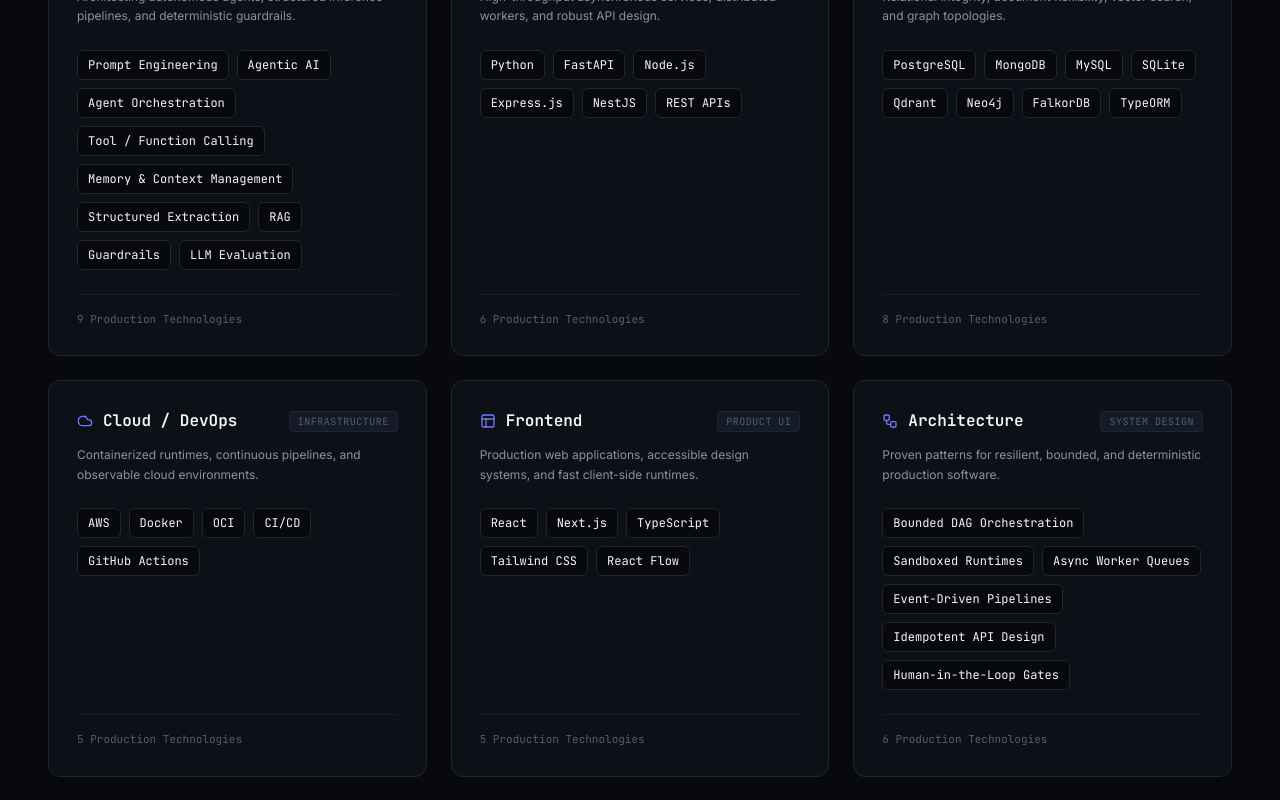
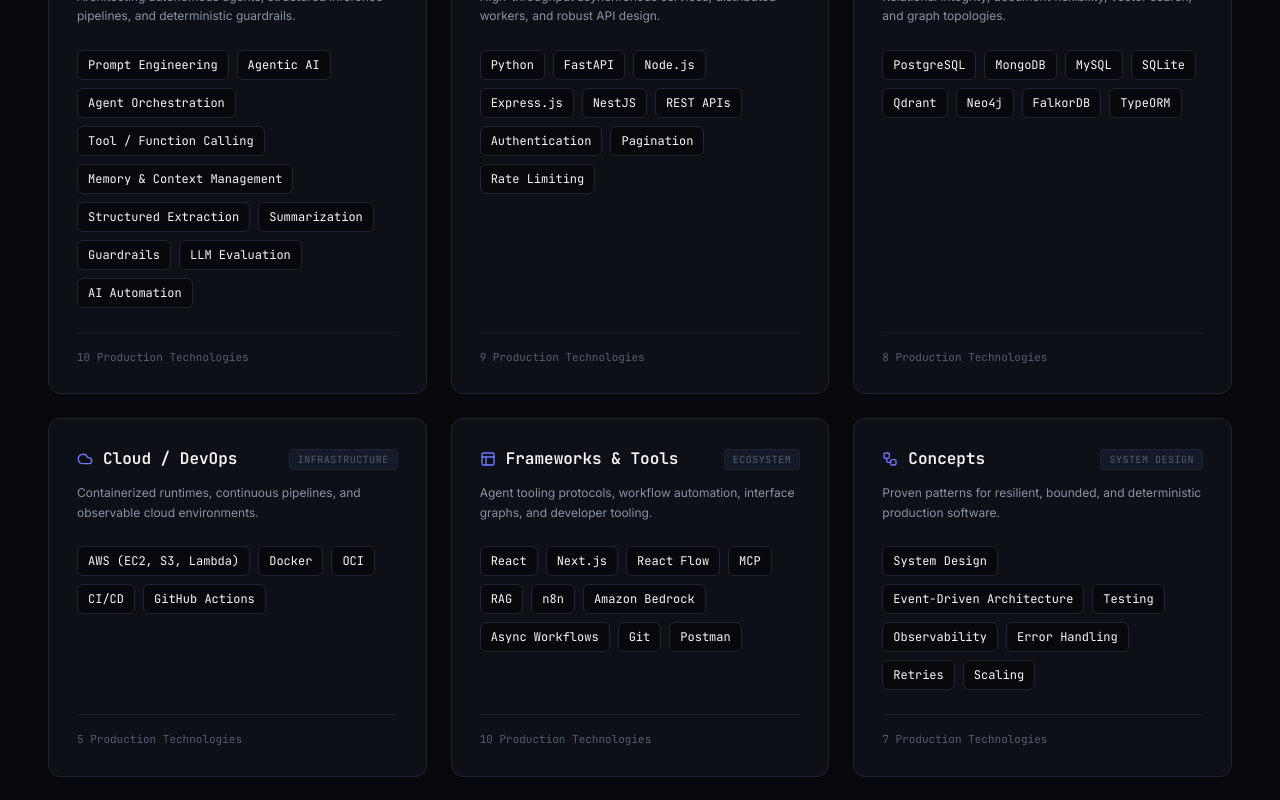
Before and after one commit to gaurav21-05/portfolio, a Next.js app: page / in a window 1280 px wide. Shown: the part 5520-6320 px from the top of the page. Built offline with nearby package versions, Linux system fonts and the light colour scheme; no server answers.

Commit message:
feat: add resume modal, tech stack components, and achievements data

```diff
--- a/components/ResumeModal.tsx
+++ b/components/ResumeModal.tsx
@@ -162,6 +162,16 @@ export function ResumeModal({ isOpen, onClose }: ResumeModalProps) {
               >
                 <Code2 className="w-3.5 h-3.5 text-[#6D7CFF]" />
                 <span>leetcode.com/u/gauravrawatop</span>
+              </a>
+
+              <a
+                href="https://portfolio-jade-three-76.vercel.app"
+                target="_blank"
+                rel="noopener noreferrer"
+                className="flex items-center gap-1.5 hover:text-[#6D7CFF] transition-colors"
+              >
+                <ExternalLink className="w-3.5 h-3.5 text-[#6D7CFF]" />
+                <span>portfolio-jade-three-76.vercel.app</span>
               </a>
             </div>
           </div>
@@ -338,7 +348,7 @@ export function ResumeModal({ isOpen, onClose }: ResumeModalProps) {
               </div>
               <div className="mt-1 flex flex-col sm:flex-row sm:items-center justify-between gap-1">
                 <span className="text-sm text-[#F5F7FB] font-medium">
-                  B.Tech. — Industrial IoT (IIoT)
+                  B.Tech. — Industrial IoT (IIoT) | CGPA: 8.2/10
                 </span>
                 <span className="text-xs font-mono text-[#6D7CFF]">Sept 2023 – July 2027</span>
               </div>
@@ -412,6 +422,13 @@ export function ResumeModal({ isOpen, onClose }: ResumeModalProps) {
               <div className="flex items-start gap-2.5 p-3 rounded-lg bg-[#08090D] border border-[#202532]">
                 <CheckCircle2 className="w-4 h-4 text-[#6D7CFF] shrink-0 mt-0.5" />
                 <span>
+                  <strong className="text-[#F5F7FB]">Solved 597+ problems on LeetCode:</strong> 170 Easy / 319 Medium / 108 Hard • Rank 145,641 globally • 11 badges (<code className="text-[#6D7CFF] font-mono text-xs">gauravrawatop</code>).
+                </span>
+              </div>
+
+              <div className="flex items-start gap-2.5 p-3 rounded-lg bg-[#08090D] border border-[#202532]">
+                <CheckCircle2 className="w-4 h-4 text-[#6D7CFF] shrink-0 mt-0.5" />
+                <span>
                   <strong className="text-[#F5F7FB]">Deutsche Telekom & Cursor Hackathon:</strong> Built Apex AI,
                   an agentic AI coding orchestration platform with planning, execution, validation, rollback, and human approval.
                 </span>
--- a/components/Stack.tsx
+++ b/components/Stack.tsx
@@ -12,6 +12,8 @@ export function Stack() {
     Backend: <Terminal className="w-4 h-4 text-[#6D7CFF]" />,
     Databases: <Database className="w-4 h-4 text-[#6D7CFF]" />,
     "Cloud / DevOps": <Cloud className="w-4 h-4 text-[#6D7CFF]" />,
+    "Frameworks & Tools": <Layout className="w-4 h-4 text-[#6D7CFF]" />,
+    Concepts: <Workflow className="w-4 h-4 text-[#6D7CFF]" />,
     Frontend: <Layout className="w-4 h-4 text-[#6D7CFF]" />,
     Architecture: <Workflow className="w-4 h-4 text-[#6D7CFF]" />,
   };
--- a/data/achievements.ts
+++ b/data/achievements.ts
@@ -10,6 +10,16 @@ export interface Achievement {
 }
 
 export const ACHIEVEMENTS: Achievement[] = [
+  {
+    id: "leetcode-597",
+    title: "LeetCode 597+ Solved",
+    issuer: "LeetCode (@gauravrawatop)",
+    year: "Active",
+    type: "Certification",
+    description: "Solved 597+ problems: 170 Easy / 319 Medium / 108 Hard. Rank 145,641 globally with 11 technical badges.",
+    highlight: "108 Hard Solved · 11 Badges",
+    iconName: "Code2",
+  },
   {
     id: "telekom-cursor",
     title: "Deutsche Telekom & Cursor Hackathon",
@@ -54,7 +64,7 @@ export const ACHIEVEMENTS: Achievement[] = [
     id: "fcc-dsa",
     title: "JavaScript Algorithms and Data Structures",
     issuer: "freeCodeCamp",
-    year: "2024",
+    year: "2023",
     type: "Certification",
     description: "Comprehensive verification of algorithmic complexity, data structures, functional programming, and object-oriented design in JavaScript.",
     highlight: "Core Computer Science",
--- a/data/stack.ts
+++ b/data/stack.ts
@@ -17,9 +17,10 @@ export const ENGINEERING_STACK: StackCategory[] = [
       "Tool / Function Calling",
       "Memory & Context Management",
       "Structured Extraction",
-      "RAG",
+      "Summarization",
       "Guardrails",
       "LLM Evaluation",
+      "AI Automation",
     ],
   },
   {
@@ -33,6 +34,9 @@ export const ENGINEERING_STACK: StackCategory[] = [
       "Express.js",
       "NestJS",
       "REST APIs",
+      "Authentication",
+      "Pagination",
+      "Rate Limiting",
     ],
   },
   {
@@ -55,7 +59,7 @@ export const ENGINEERING_STACK: StackCategory[] = [
     badge: "Infrastructure",
     description: "Containerized runtimes, continuous pipelines, and observable cloud environments.",
     items: [
-      "AWS",
+      "AWS (EC2, S3, Lambda)",
       "Docker",
       "OCI",
       "CI/CD",
@@ -63,28 +67,34 @@ export const ENGINEERING_STACK: StackCategory[] = [
     ],
   },
   {
-    title: "Frontend",
-    badge: "Product UI",
-    description: "Production web applications, accessible design systems, and fast client-side runtimes.",
+    title: "Frameworks & Tools",
+    badge: "Ecosystem",
+    description: "Agent tooling protocols, workflow automation, interface graphs, and developer tooling.",
     items: [
       "React",
       "Next.js",
-      "TypeScript",
-      "Tailwind CSS",
       "React Flow",
+      "MCP",
+      "RAG",
+      "n8n",
+      "Amazon Bedrock",
+      "Async Workflows",
+      "Git",
+      "Postman",
     ],
   },
   {
-    title: "Architecture",
+    title: "Concepts",
     badge: "System Design",
     description: "Proven patterns for resilient, bounded, and deterministic production software.",
     items: [
-      "Bounded DAG Orchestration",
-      "Sandboxed Runtimes",
-      "Async Worker Queues",
-      "Event-Driven Pipelines",
-      "Idempotent API Design",
-      "Human-in-the-Loop Gates",
+      "System Design",
+      "Event-Driven Architecture",
+      "Testing",
+      "Observability",
+      "Error Handling",
+      "Retries",
+      "Scaling",
     ],
   },
 ];
```
Also changed, not shown: 1 other file (tests, documents, lock files or other folders).
